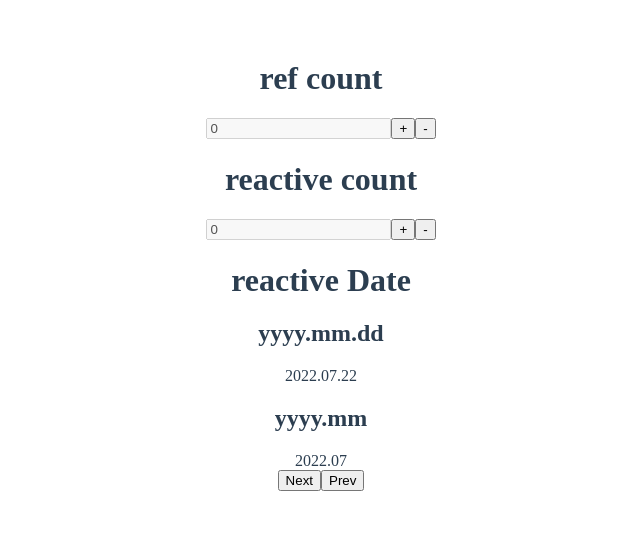
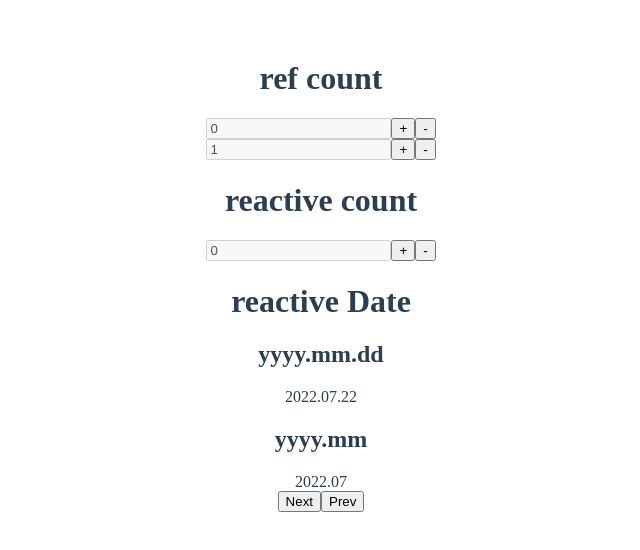
Before and after one commit to eorjs37/vue-composition, a Vue app: page /main in a window 1280 px wide. Shown: the top 550 px of the page, without its empty margins (319-959 px from the left). Built offline with nearby package versions, Linux system fonts and the light colour scheme.

Commit message:
watch watcheffect 공부

```diff
--- a/src/pages/index.vue
+++ b/src/pages/index.vue
@@ -3,6 +3,11 @@
   <div>
     <input type="number" v-model="compCount" disabled />
     <button type="button" @click="count++">+</button><button type="button" @click="count--">-</button>
+  </div>
+
+  <div>
+    <input type="number" v-model="count2" disabled />
+    <button type="button" @click="count2++">+</button><button type="button" @click="count2--">-</button>
   </div>
 
   <h1>reactive count</h1>
@@ -31,11 +36,12 @@
 
 <script>
 import { reactive, ref } from "@vue/reactivity";
-import { computed, onMounted, watch, watchEffect } from "@vue/runtime-core";
+import { computed, watch, watchEffect } from "@vue/runtime-core";
 export default {
   setup() {
     // 한개의 값에 대해 반응성을 사용할때
     const count = ref(0);
+    const count2 = ref(1);
 
     const compCount = computed(() => {
       return count.value * 2;
@@ -50,6 +56,7 @@ export default {
     // 객체로 묶고 싶을때
     const stateDate = reactive({
       curDate: new Date(),
+      text: "",
 
       compYyyyMmDd: computed(() => {
         const yyyy = stateDate.curDate.getFullYear();
@@ -78,12 +85,6 @@ export default {
       },
     });
 
-    //watch
-    watch(count, (cur, prev) => {
-      console.log("cur : ", cur);
-      console.log("prev : ", prev);
-    });
-
     //watch reactive
     watch(
       () => event.count,
@@ -92,16 +93,23 @@ export default {
       }
     );
 
+    //watch 여러개
+    watch([count, count2], ([countCur, count2Cur], [countPrev, count2Prev]) => {
+      console.log("countCur : ", countCur);
+      console.log("count2Cur : ", count2Cur);
+
+      console.log("countPrev : ", countPrev);
+      console.log("count2Prev : ", count2Prev);
+    });
+
     //watchEffect
-    watchEffect(() => console.log("watchEffect : ", count.value));
-
-    //lifecycle
-    onMounted(() => {
-      console.log(process.env);
+    watchEffect(() => {
+      console.log("watchEffect");
     });
 
     return {
       count,
+      count2,
       compCount,
       event,
       stateDate,
```
Also changed, not shown: 1 other file (tests, documents, lock files or other folders).
